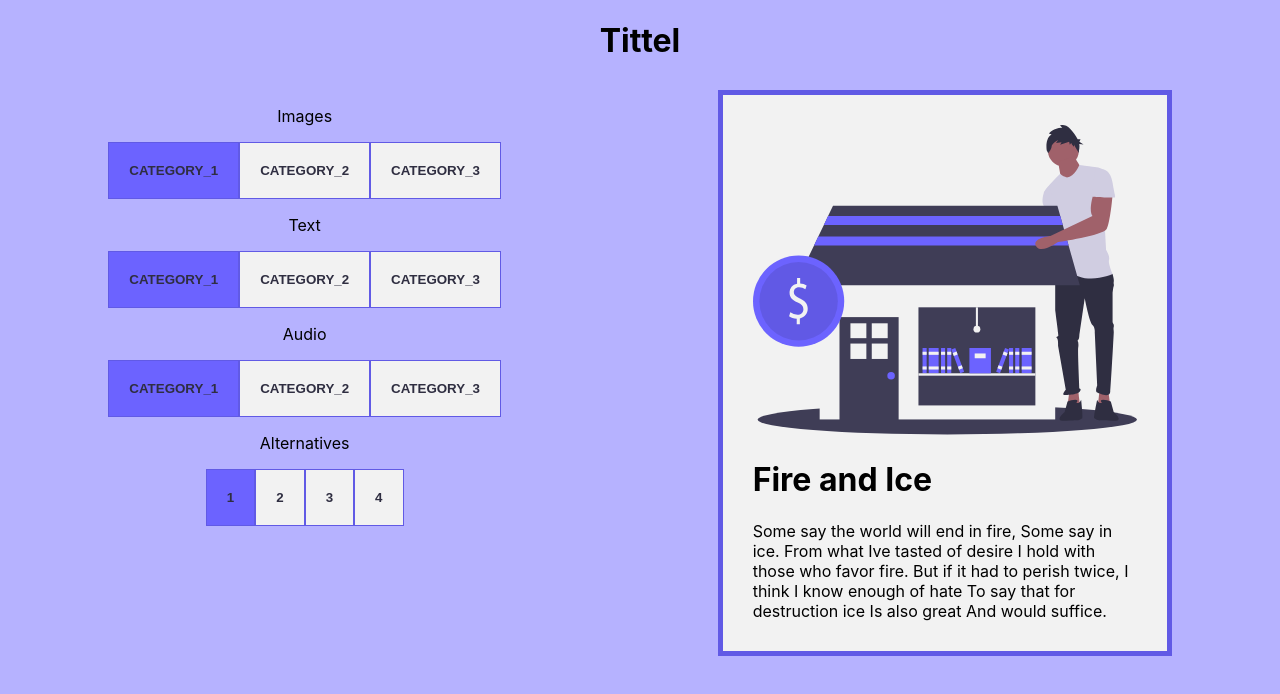
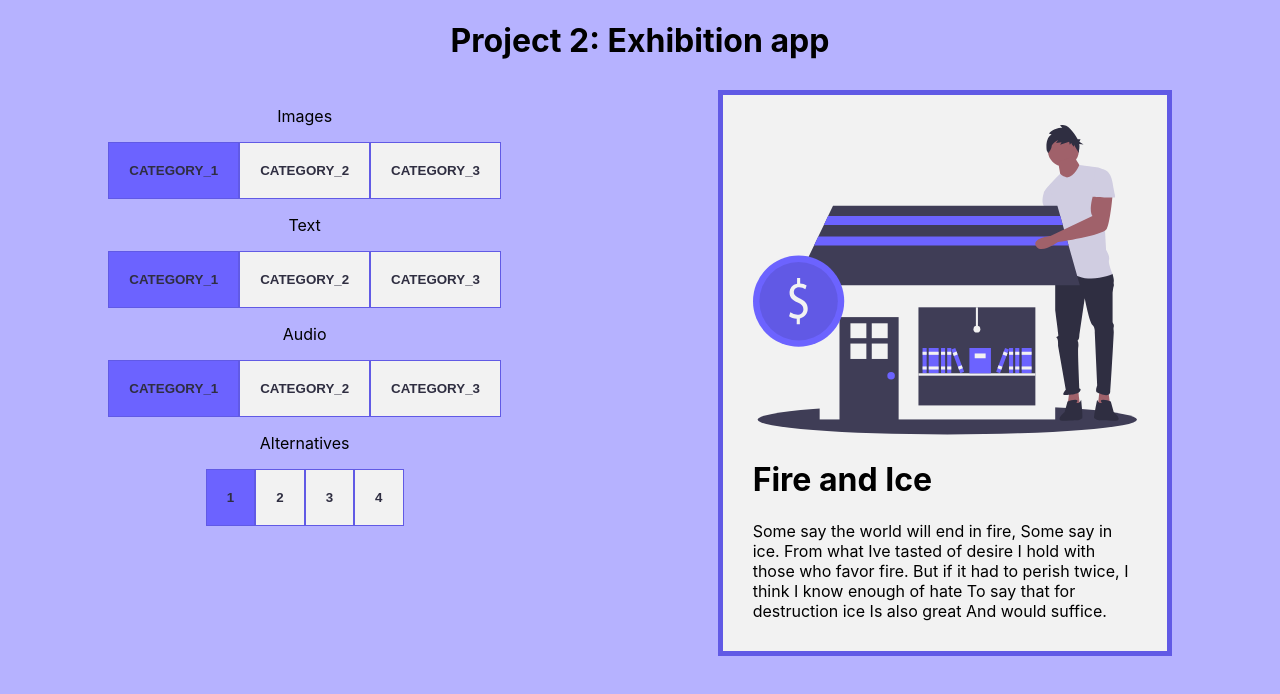
Before and after one commit to rotciw/P2-IT2810-Project-Purple, a React (Create React App) app in the folder exhibition-app/: page / in a window 1280 px wide. Shown: the top 694 px of the page. Built offline with nearby package versions, Linux system fonts and the light colour scheme.

Commit message:
Add title and margin-bottom

```diff
--- a/exhibition-app/src/components/app/App.css
+++ b/exhibition-app/src/components/app/App.css
@@ -30,4 +30,5 @@ html, body {
   padding: 30px;
   border: 5px solid #615AE5;
   background-color: #F2F2F2;
+  margin-bottom: 30px;
 }
--- a/exhibition-app/src/components/app/App.js
+++ b/exhibition-app/src/components/app/App.js
@@ -50,7 +50,7 @@ render(){
         <div className="appContainer">
           <meta name="viewport" content="width=device-width, initial-scale=1.0"/>
           <div className="header">
-            <h1>Tittel</h1>
+            <h1>Project 2: Exhibition app</h1>
           </div>
           <div className="contentContainer">
             <div className="categories">
```
